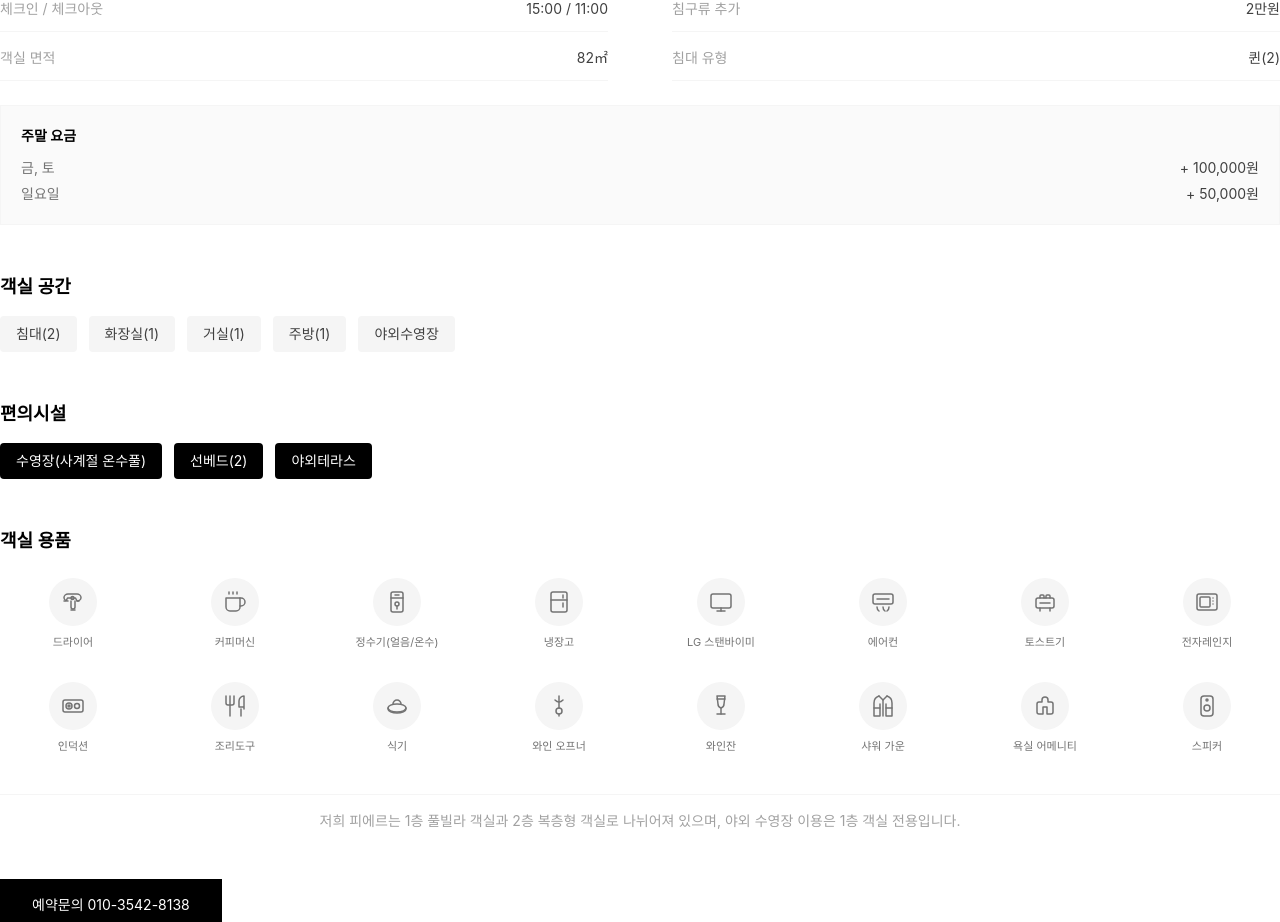
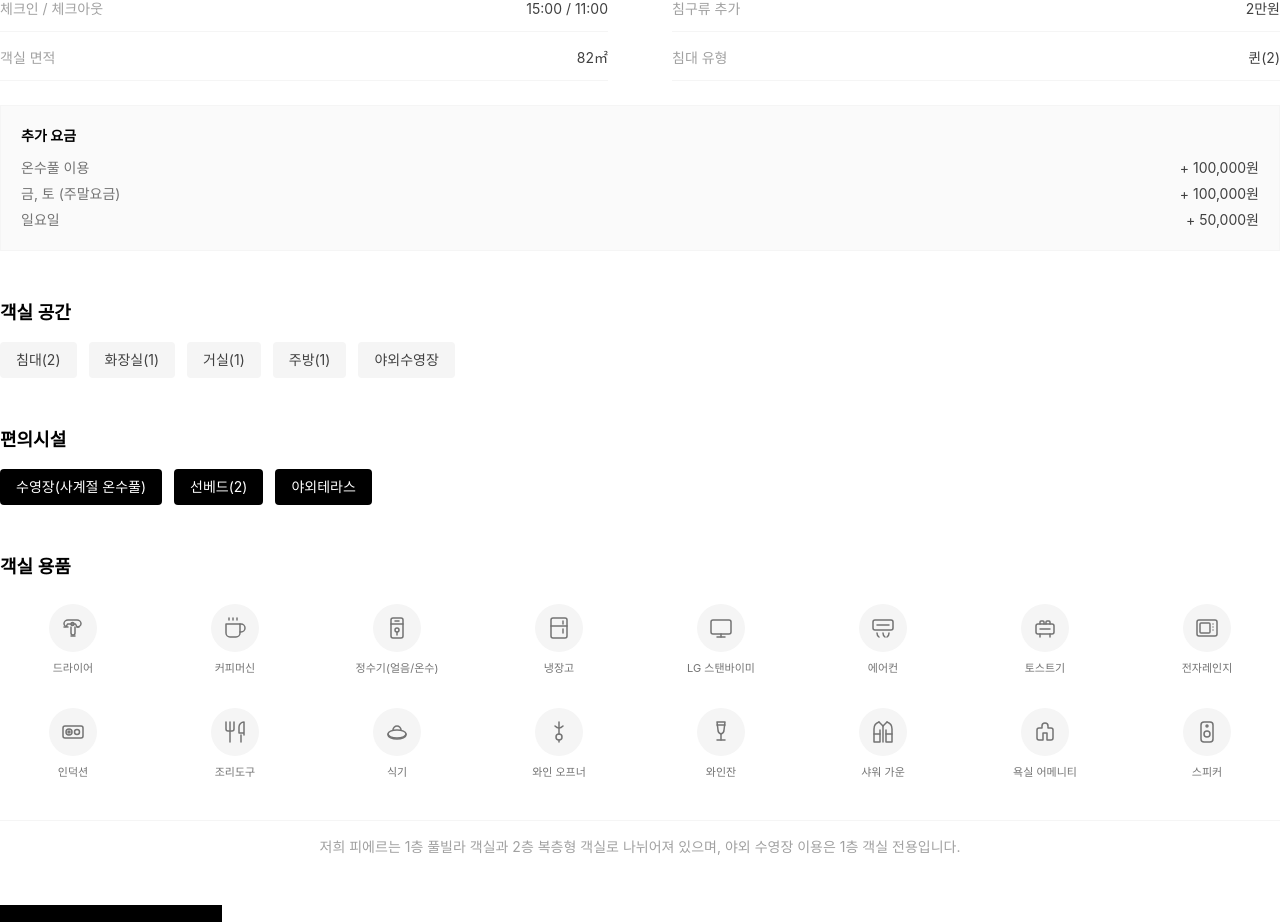
Before and after one commit to gustn0117/pierre-stay, a Next.js app: page /rooms in a window 1280 px wide. Shown: the part 1274-2196 px from the top of the page. Built offline with nearby package versions, Linux system fonts and the light colour scheme.

Commit message:
Rename to 추가 요금 and add 온수풀 이용 charge
Co-Authored-By: Claude Opus 4.6 (1M context) <noreply@anthropic.com>

```diff
--- a/src/app/rooms/page.tsx
+++ b/src/app/rooms/page.tsx
@@ -104,12 +104,16 @@ function RoomA() {
           ))}
         </div>
 
-        {/* 주말 요금 */}
+        {/* 추가 요금 */}
         <div className="bg-neutral-50 border border-neutral-100 p-5 mb-12">
-          <p className="text-sm font-semibold text-black mb-3">주말 요금</p>
+          <p className="text-sm font-semibold text-black mb-3">추가 요금</p>
           <div className="space-y-1.5 text-sm text-neutral-700">
             <div className="flex justify-between">
-              <span className="text-neutral-500">금, 토</span>
+              <span className="text-neutral-500">온수풀 이용</span>
+              <span>+ 100,000원</span>
+            </div>
+            <div className="flex justify-between">
+              <span className="text-neutral-500">금, 토 (주말요금)</span>
               <span>+ 100,000원</span>
             </div>
             <div className="flex justify-between">
```
